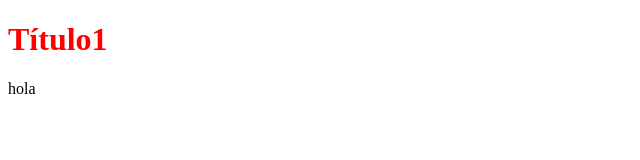
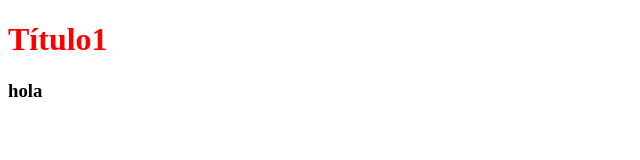
Before and after one commit to mich1223/gitFacilito, a plain HTML site: page index.html in a window 1280 px wide. Shown: the full height of the page, 0-640 px from the left. Drawn offline with Linux system fonts and the light colour scheme.

Commit message:
Cambio h3

```diff
--- a/index.html
+++ b/index.html
@@ -7,6 +7,6 @@
   </head>
   <body>
     <h1>Título1</h1>
-    <p>hola</p>
+    <h3>hola</h3>
   </body>
 </html>
--- a/style.css
+++ b/style.css
@@ -1,3 +1,6 @@
 h1{
     color:red;
 }
+h3{
+    text-transfor:uppercase;
+}
```
